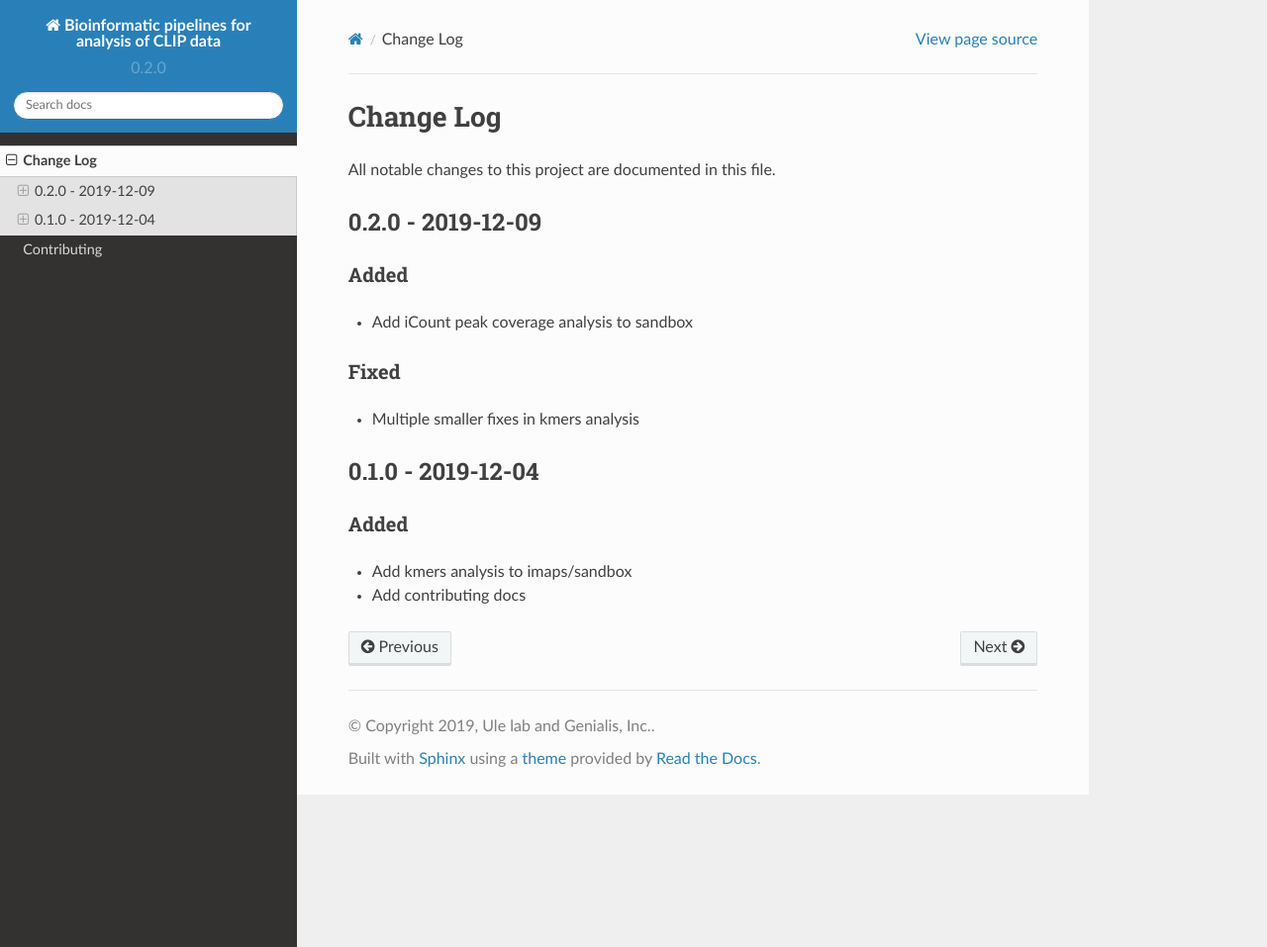
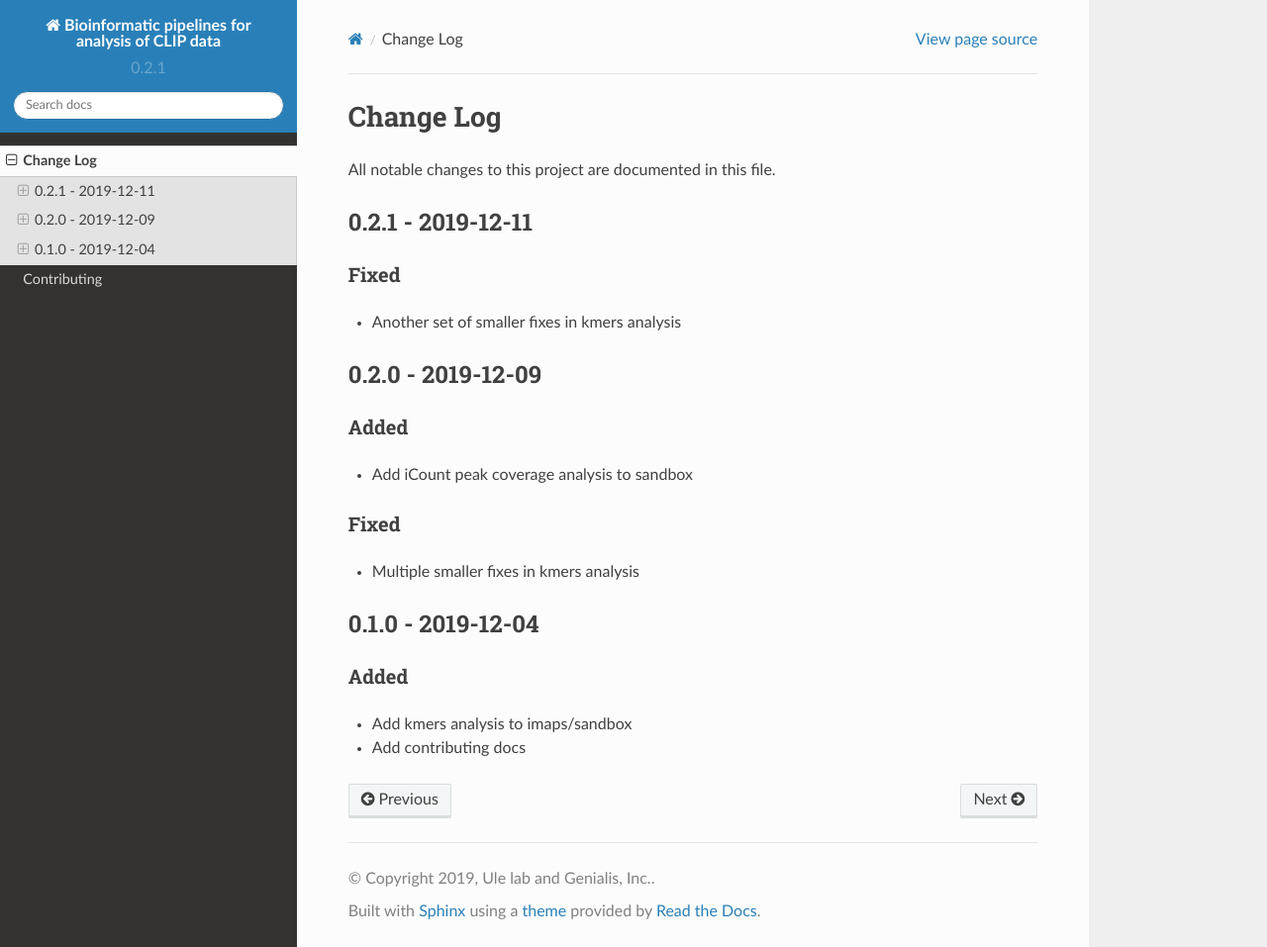
Before and after one commit to kkuret/imaps, a Sphinx documentation site: the page built from docs/CHANGELOG.rst, in a window 1280 px wide and 957 px high. Shown: the whole window at 99% size. Built offline with Sphinx 7.4.7 and the Read the Docs theme 2.0.0, drawn with Linux system fonts in a browser that asks for light colours.

Commit message:
Prepare release 0.2.1

```diff
--- a/docs/CHANGELOG.rst
+++ b/docs/CHANGELOG.rst
@@ -3,6 +3,15 @@ Change Log
 ##########
 
 All notable changes to this project are documented in this file.
+
+
+==================
+0.2.1 - 2019-12-11
+==================
+
+Fixed
+-----
+- Another set of smaller fixes in kmers analysis
 
 
 ==================
--- a/imaps/__about__.py
+++ b/imaps/__about__.py
@@ -10,7 +10,7 @@ __url__ = 'https://github.com/jernejule/imaps'
 
 try:
     # __version__ = get_distribution(__title__).version
-    __version__ = '0.2.0'
+    __version__ = '0.2.1'
 except DistributionNotFound:
     # Package is not (yet) installed.
     pass
```
